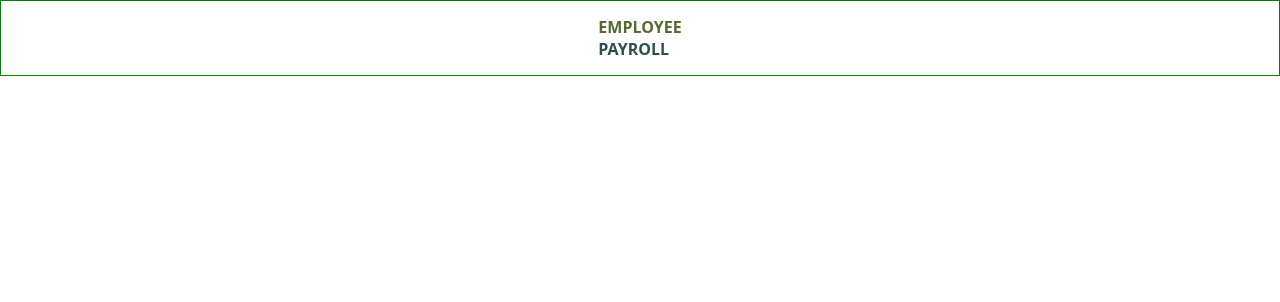
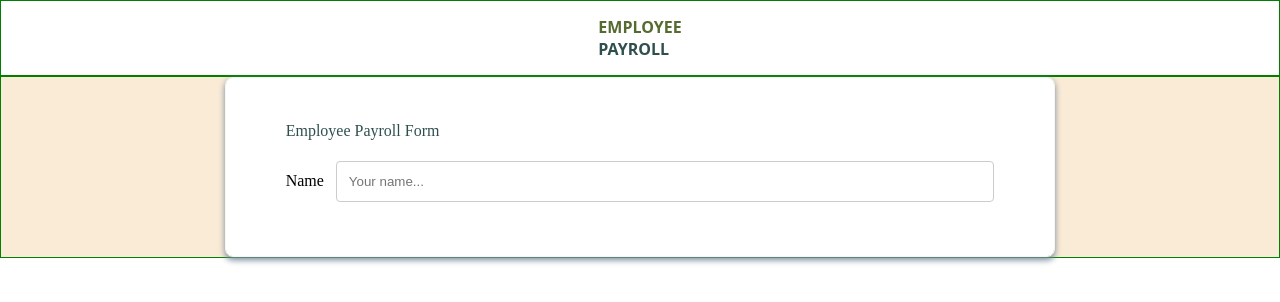
Before and after one commit to onizukaTP/learnHtmlAndCss, a plain HTML site: page pages/EmployeePayroll.html in a window 1280 px wide. Drawn offline with Linux system fonts and the light colour scheme.

Commit message:
UC2 - Added form

```diff
--- a/css/employee_payroll.css
+++ b/css/employee_payroll.css
@@ -27,3 +27,61 @@ body {
 .emp-payroll {color: darkslategrey;}
 
 * {box-sizing: border-box;}
+
+.form-content {
+    min-height: calc(100% - 80px);
+    background-color: antiquewhite;
+    display: flex;
+    justify-content: center;
+    align-items: center;
+    border: 1px solid green;
+}
+
+.form {
+    width: 65%;
+    padding: 44px 60px;
+    background: white 0% 0% no-repeat padding-box;
+    box-shadow: 0px 3px 6px lightslategrey;
+    border: 1px solid whitesmoke;
+    border-radius: 8px;
+    opacity: 1;
+}
+
+.form-head {
+    letter-spacing: 0px;
+    color: darkslategrey;
+    text-transform: capitalize;
+    opacity: 1;
+    padding-bottom: 20px;
+}
+
+.row-content {
+    display: flex;
+    flex-direction: row;
+    margin-bottom: 10px;
+    align-items: center;
+    border: 0px solid green;
+}
+
+.label {
+    min-width: 140px;
+}
+
+label {
+    padding: 12px 12px 12px 0;
+    display: inline-block;
+}
+
+.text {
+    font-size: 16px;
+    color: black;
+    opacity: 1;
+}
+
+.input {
+    width: 100%;
+    padding: 12px;
+    border: 1px solid #ccc;
+    border-radius: 4px;
+    resize: vertical;
+}
--- a/pages/EmployeePayroll.html
+++ b/pages/EmployeePayroll.html
@@ -17,6 +17,13 @@
     </div>
   </header>
   <div class="form-content">
+    <form class="form" action="#">
+      <div class="form-head">Employee Payroll Form</div>
+      <div class="row-content">
+        <label class="label-text" for="name">Name</label>
+        <input type="text" class="input" id="name" name="name" placeholder="Your name..." required>
+      </div>
+    </form>
   </div>
 </body>
 </html>
```
